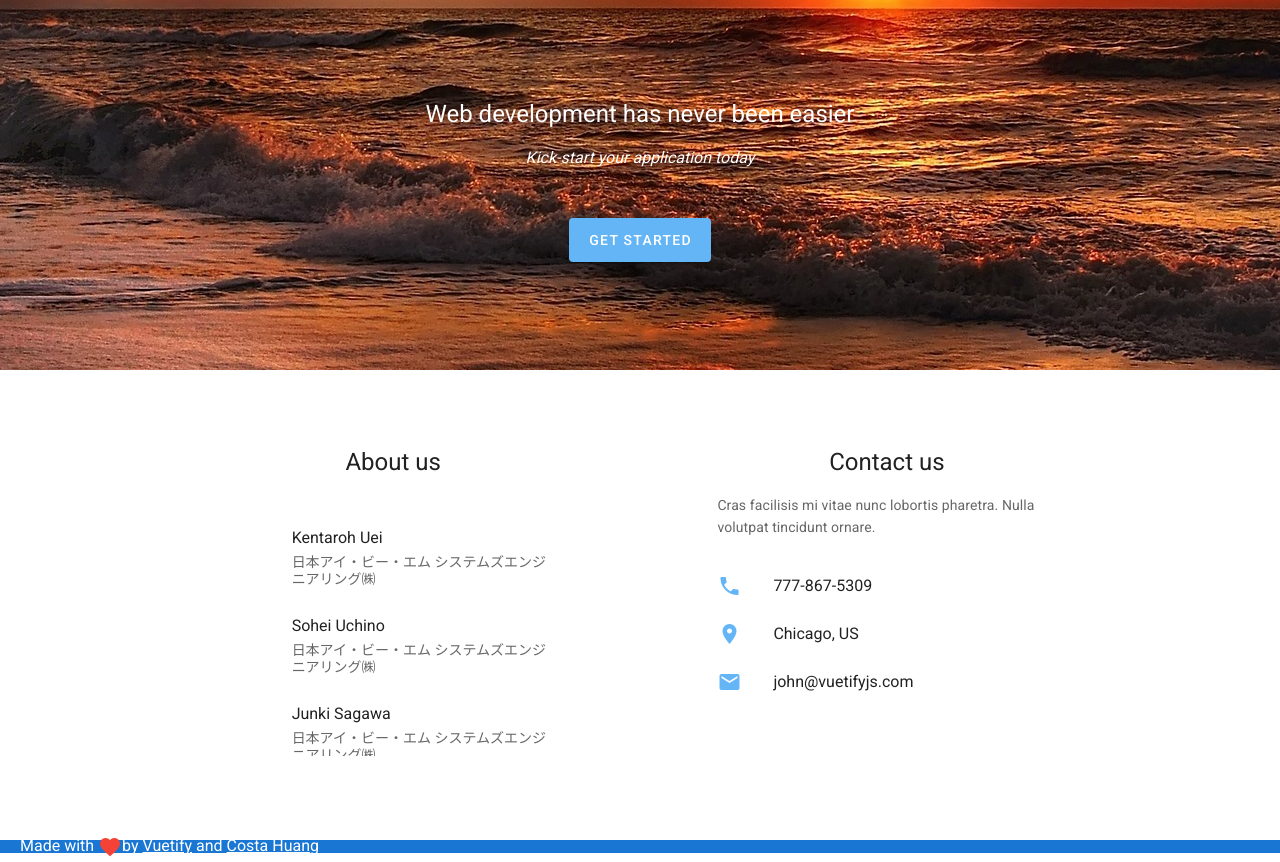
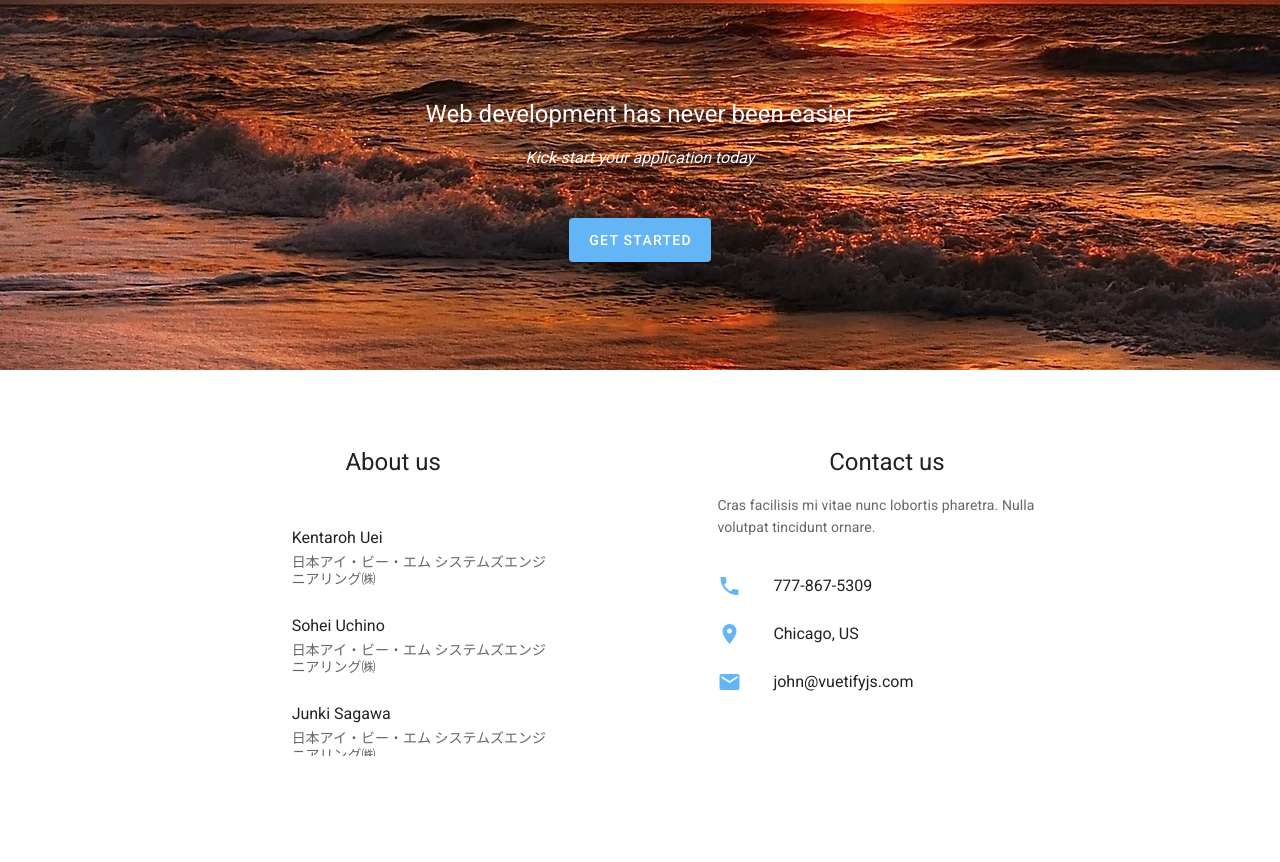
Before and after one commit to innovatty-home/top, a Vue app: page / in a window 1280 px wide. Shown: the part 1322-2184 px from the top of the page. After the commit the page ends 2162 px from the top, so only its background shows below. Built offline with nearby package versions, Linux system fonts and the light colour scheme.

Commit message:
トップページフッターの削除

```diff
--- a/src/components/HelloWorld.vue
+++ b/src/components/HelloWorld.vue
@@ -62,27 +62,6 @@
           </v-layout>
         </v-container>
       </section>
-
-      <v-footer color="blue darken-2">
-        <v-layout row wrap align-center>
-          <v-flex xs12>
-            <div class="white--text ml-4">
-              Made with
-              <v-icon class="red--text">mdi-heart</v-icon>by
-              <a
-                class="white--text"
-                href="https://vuetifyjs.com"
-                target="_blank"
-                >Vuetify</a
-              >
-              and
-              <a class="white--text" href="https://github.com/vwxyzjn"
-                >Costa Huang</a
-              >
-            </div>
-          </v-flex>
-        </v-layout>
-      </v-footer>
     </v-content>
   </v-app>
 </template>
```
